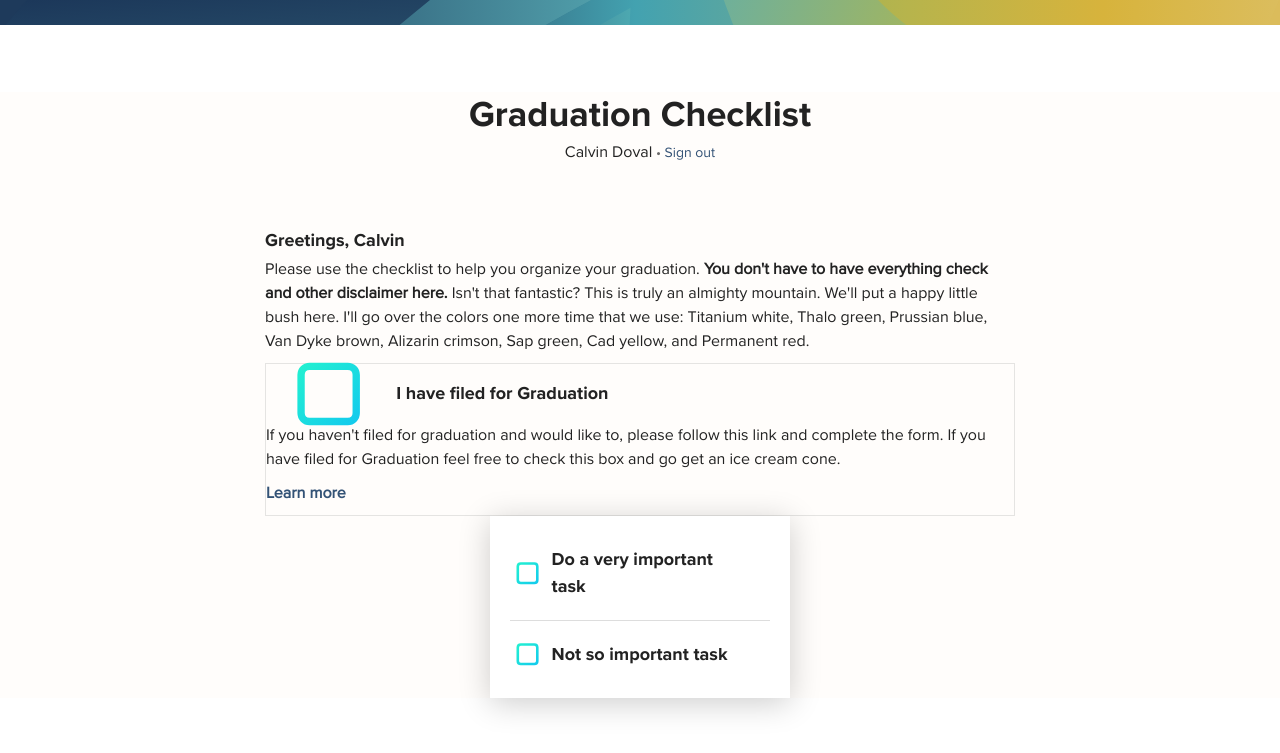
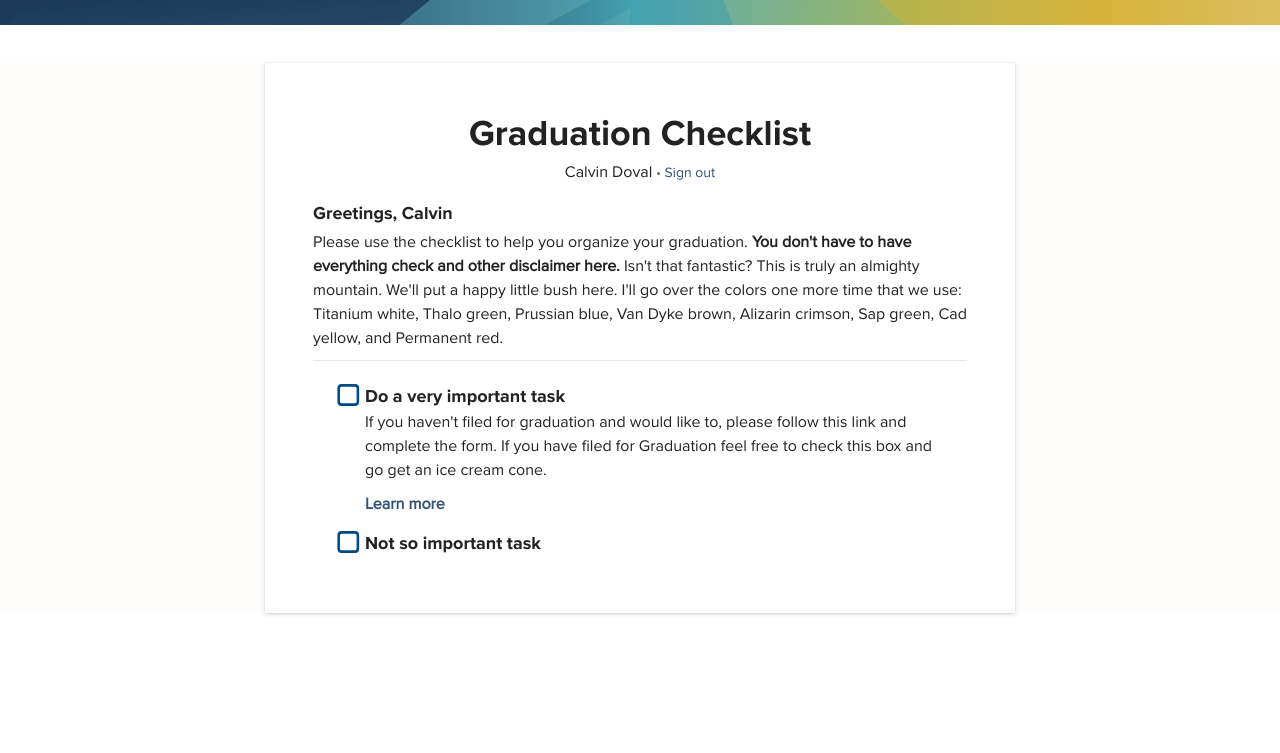
Before and after one commit to ucdavis/gradchecklist-static, a Jekyll site: the page built from index.html, in a window 1280 px wide. Shown: the top 753 px of the page. Built offline with Jekyll 4.4.1, drawn with Linux system fonts in a browser that asks for light colours; nearby versions of some CDN libraries; the list of posts is cut into pages by our own code; comment, search, counter and statistics services are not loaded.

Commit message:
checklist

```diff
--- a/_sass/_grad.scss
+++ b/_sass/_grad.scss
@@ -14,35 +14,36 @@
   background-color: #fffdfb;
 }
 .welcome {
-  margin:6% 0;
+  margin-bottom:3%;
 }
 .checklist-wrapper {
   width:100%;
   max-width: 750px;
   margin:0 auto;
+  padding:48px;
+  background-color:#fff;
+  box-shadow: $box-shadow;
+  margin-top:3%;
 }
 .checklist-label {
   font-size:1.8rem;
   font-family: $sans-bold;
 }
 .form-wrapper {
-  border: 1px solid $borders;
+padding:24px;
 }
 .todo-list {
-  background: #fff;
-  font-size: 20px;
-  max-width: 15em;
+  max-width: 650px;
   margin: auto;
-  padding: 0.5em 1em;
-  box-shadow: 0 5px 30px rgba(0, 0, 0, 0.2);
+  padding: 0.5em 1em;;
 }
 .todo {
   display: block;
   position: relative;
-  padding: 1em 1em 1em 16%;
+  padding-left: 5.5%;
+  padding-top:4px;
   margin: 0 auto;
   cursor: pointer;
-  border-bottom: solid 1px #ddd;
 }
 .todo:last-child {
   border-bottom: none;
@@ -61,9 +62,8 @@
 .todo__icon {
   position: absolute;
   top: 0;
-  bottom: 0;
   left: 0;
-  width: 100%;
+  width: 256px;
   height: auto;
   margin: auto;
   fill: none;
--- a/index.html
+++ b/index.html
@@ -5,9 +5,7 @@ title: 50th Anniversary ESP
 
 {% include header.html %}
 <div class="bg-wrap">
-<div class="container">
-
-
+  <div class="checklist-wrapper">
   <div class="welcome text-center">
     <h1>Graduation Checklist</h1>
     <div class="discreet">
@@ -17,39 +15,22 @@ title: 50th Anniversary ESP
     </a>
     </div>
   </div>
-  <div class="checklist-wrapper">
+
   <h3>
     Greetings, Calvin
   </h3>
   <p>Please use the checklist to help you organize your graduation. <b>You don't have to have everything check and other disclaimer here.</b> Isn't that fantastic? This is truly an almighty mountain. We'll put a happy little bush here. I'll go over the colors one more time that we use: Titanium white, Thalo green, Prussian blue, Van Dyke brown, Alizarin crimson, Sap green, Cad yellow, and Permanent red.</p>
-
-  <div class="form-wrapper">
-    <div class="form-check">
-      <label class="todo">
-        <input class="todo__state" type="checkbox" />
-        <svg xmlns="http://www.w3.org/2000/svg" xmlns:xlink="http://www.w3.org/1999/xlink" viewBox="0 0 200 25" class="todo__icon">
-          <use xlink:href="#todo__line" class="todo__line"></use>
-          <use xlink:href="#todo__box" class="todo__box"></use>
-          <use xlink:href="#todo__check" class="todo__check"></use>
-          <use xlink:href="#todo__circle" class="todo__circle"></use>
-        </svg>
-        <div class="todo__text">I have filed for Graduation</div>
-
-      </label>
-    </div>
-    <p>If you haven't filed for graduation and would like to, please follow this link and complete the form. If you have filed for Graduation feel free to check this box and go get an ice cream cone.</p>
-    <p><a href="#">Learn more</a></p>
-  </div>
+  <hr>
   <svg viewBox="0 0 0 0" style="position: absolute; z-index: -1; opacity: 0;">
   <defs>
     <linearGradient id="boxGradient" gradientUnits="userSpaceOnUse" x1="0" y1="0" x2="25" y2="25">
-      <stop offset="0%"   stop-color="#27FDC7"/>
-      <stop offset="100%" stop-color="#0FC0F5"/>
+      <stop offset="0%"   stop-color="#004987"/>
+      <stop offset="100%" stop-color="#004987"/>
     </linearGradient>
 
     <linearGradient id="lineGradient">
-      <stop offset="0%"    stop-color="#0FC0F5"/>
-      <stop offset="100%"  stop-color="#27FDC7"/>
+      <stop offset="0%"    stop-color="#004987"/>
+      <stop offset="100%"  stop-color="#004987"/>
     </linearGradient>
 
     <path id="todo__line" stroke="url(#lineGradient)" d="M21 12.3h168v0.1z"></path>
@@ -90,6 +72,6 @@ title: 50th Anniversary ESP
   </label>
 </div>
 </div>
-</div>
+
 
 </div>
```
Also changed, not shown: other parts of index.html (+2 -1 lines), 2 other files.
